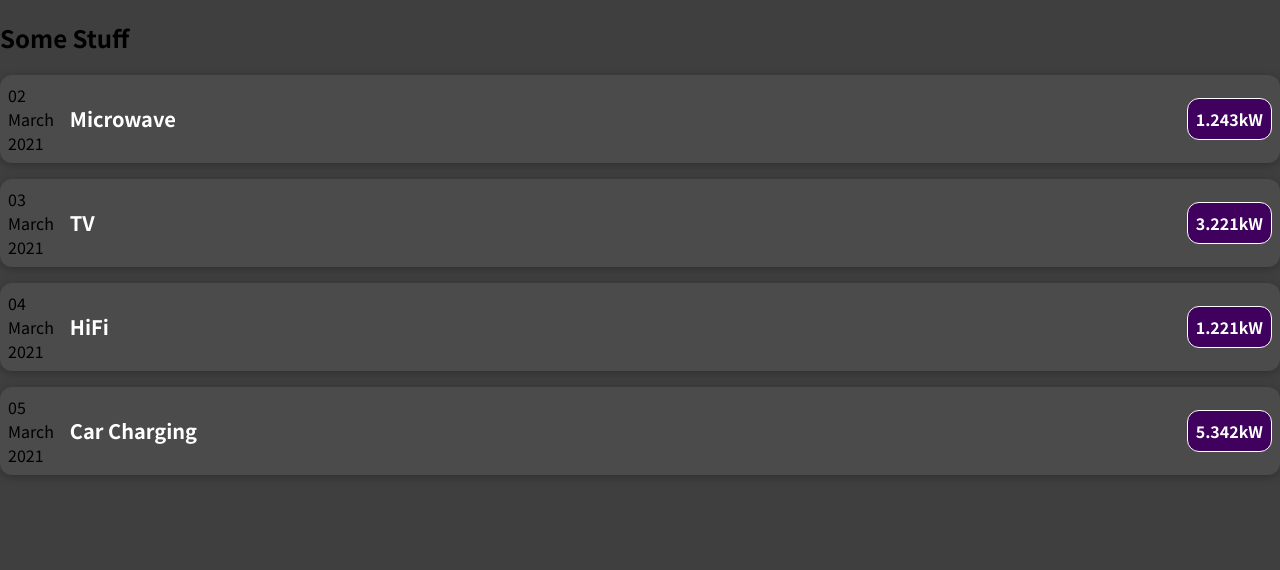
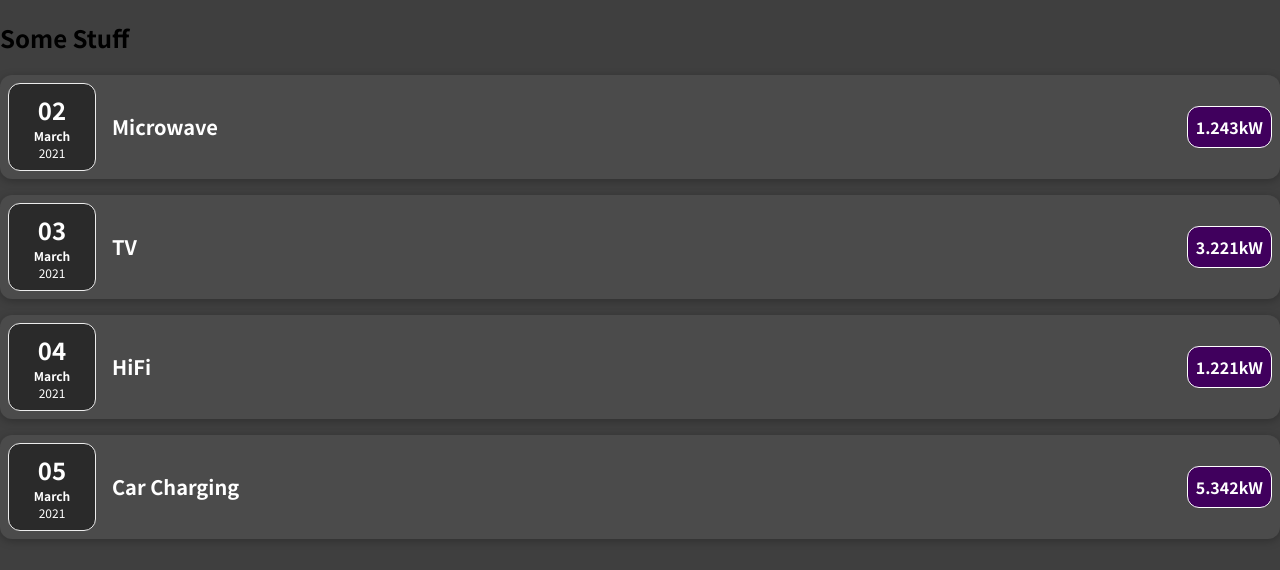
Before and after one commit to swdpcomputing/green-energy-info, a JavaScript app: page / in a window 1280 px wide. Shown: the top 570 px of the page. Built offline with nearby package versions, Linux system fonts and the light colour scheme.

Commit message:
feat(electricity date): split electrictyTaker and created date

```diff
--- a/src/App.js
+++ b/src/App.js
@@ -30,22 +30,22 @@ function App() {
         title={electrictyTakers[0].title}
         date={electrictyTakers[0].date}
         amount={electrictyTakers[0].amount}
-      ></ElectricityTaker>
+      />
       <ElectricityTaker
         title={electrictyTakers[1].title}
         date={electrictyTakers[1].date}
         amount={electrictyTakers[1].amount}
-      ></ElectricityTaker>
+      />
       <ElectricityTaker
         title={electrictyTakers[2].title}
         date={electrictyTakers[2].date}
         amount={electrictyTakers[2].amount}
-      ></ElectricityTaker>
+      />
       <ElectricityTaker
         title={electrictyTakers[3].title}
         date={electrictyTakers[3].date}
         amount={electrictyTakers[3].amount}
-      ></ElectricityTaker>
+      />
     </div>
   );
 }
--- /dev/null
+++ b/src/components/Date.css
@@ -0,0 +1,26 @@
+.date {
+  display: flex;
+  flex-direction: column;
+  width: 5.5rem;
+  height: 5.5rem;
+  border: 1px solid #ececec;
+  background-color: #2a2a2a;
+  color: white;
+  border-radius: 12px;
+  align-items: center;
+  justify-content: center;
+}
+
+.date-month {
+  font-size: 0.75rem;
+  font-weight: bold;
+}
+
+.date-year {
+  font-size: 0.75rem;
+}
+
+.date-day {
+  font-size: 1.5rem;
+  font-weight: bold;
+}
--- /dev/null
+++ b/src/components/Date.js
@@ -0,0 +1,17 @@
+import "./Date.css";
+
+function Date(props) {
+  const day = props.date.toLocaleString("en-GB", { day: "2-digit" });
+  const month = props.date.toLocaleString("en-GB", { month: "long" });
+  const year = props.date.toLocaleString("en-GB", { year: "numeric" });
+
+  return (
+    <div className="date">
+      <div className="date-day">{day}</div>
+      <div className="date-month">{month}</div>
+      <div className="date-year">{year}</div>
+    </div>
+  );
+}
+
+export default Date;
--- a/src/components/ElectricityTaker.js
+++ b/src/components/ElectricityTaker.js
@@ -1,17 +1,10 @@
+import Date from "./Date";
 import "./ElectricityTaker.css";
 
 function ElectricityTaker(props) {
-  const day = props.date.toLocaleString("en-GB", { day: "2-digit" });
-  const month = props.date.toLocaleString("en-GB", { month: "long" });
-  const year = props.date.toLocaleString("en-GB", { year: "numeric" });
-
   return (
     <div className="electricity-taker">
-      <div>
-        <div>{day}</div>
-        <div>{month}</div>
-        <div>{year}</div>
-      </div>
+      <Date date={props.date} />
       <div className="electricity-taker__description">
         <h2>{props.title}</h2>
         <div className="electricity-taker__amount">{props.amount}kW</div>
```
Also changed, not shown: 1 other file (tests, documents, lock files or other folders).
